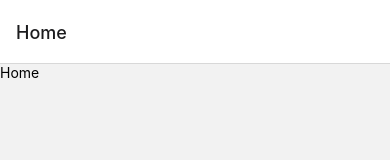
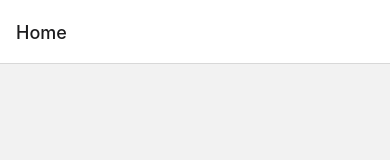
Before and after one commit to Matheuszambondacosta/bottom-navigation, a React Native app: screen /Home in a window 390 px wide. Shown: the top 160 px of the page. Built offline with nearby package versions, Linux system fonts and the light colour scheme.

Commit message:
Atualizar estilo do componente Home

```diff
--- a/src/screens/Home/index.jsx
+++ b/src/screens/Home/index.jsx
@@ -5,7 +5,7 @@ import styles from './style'
 
 export default function Home() {
   return (
-    <View>
+    <View style={styles.container}>
       <Text>Home</Text>
     </View>
   )
```
